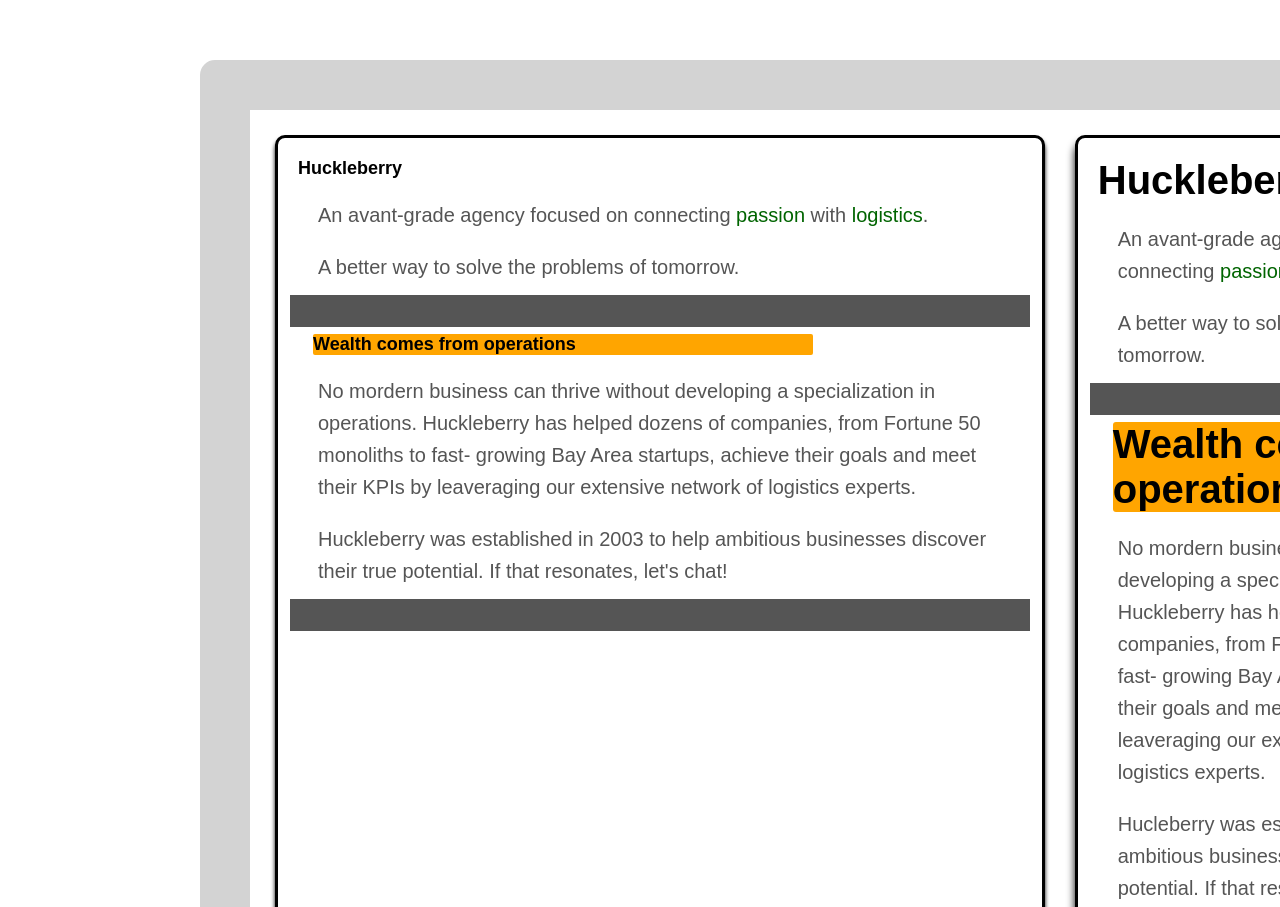
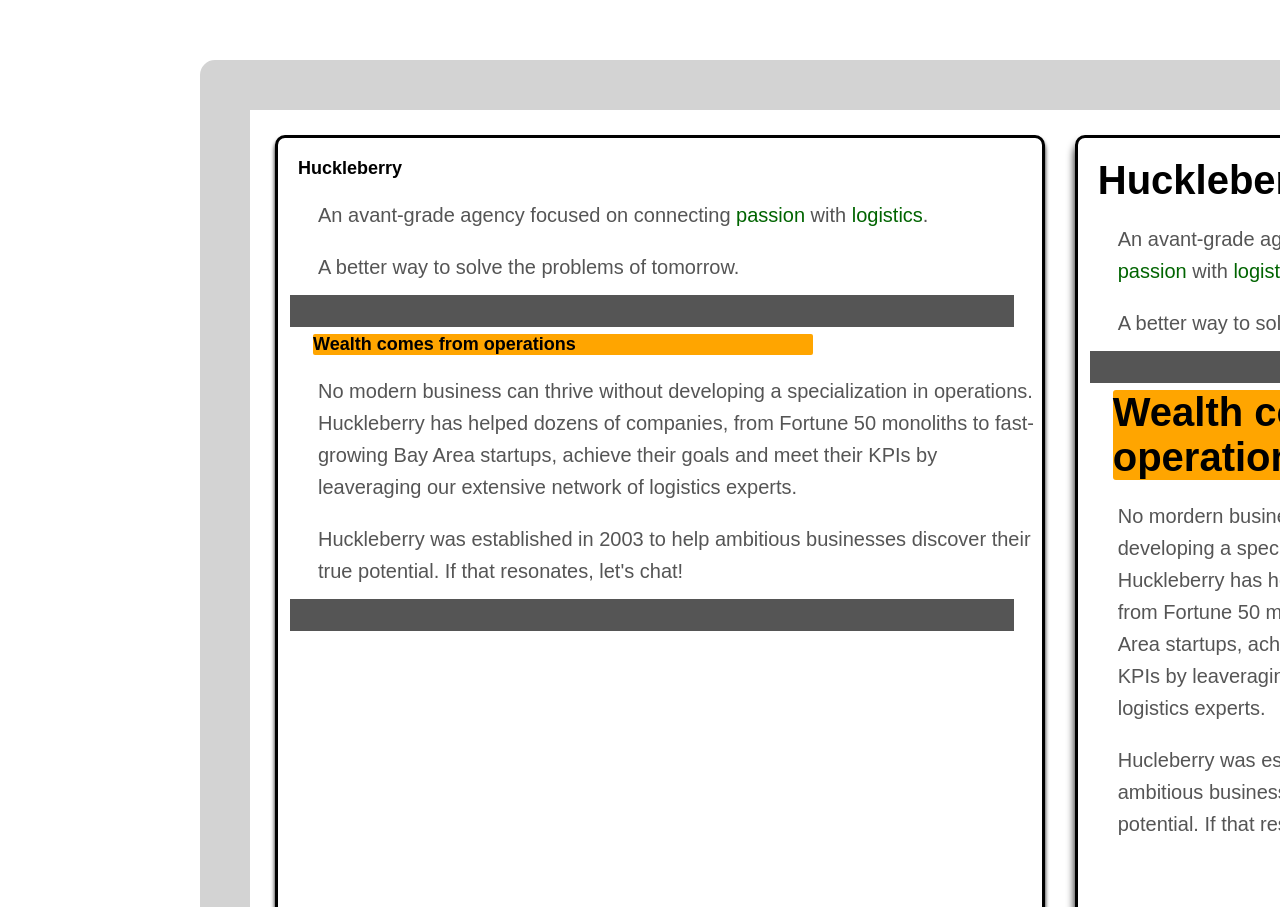
Before and after one commit to Onyinyerowland/Assignments, a plain HTML site: page Assignment 2/index.html in a window 1280 px wide. Shown: the part 140-1047 px from the top of the page. Drawn offline with Linux system fonts and the light colour scheme.

Commit message:
new commit

```diff
--- a/Assignment 2/index.html
+++ b/Assignment 2/index.html
@@ -22,7 +22,7 @@
         <div class="new"></div>
         <div class="heading"> Wealth comes from operations</div>
         <p>
-            No mordern business can thrive without developing a specialization in operations.
+            No modern business can thrive without developing a specialization in operations.
             Huckleberry has helped dozens of companies, from Fortune 50 monoliths to fast-
             growing Bay Area startups, achieve their goals and meet their KPIs by leaveraging
             our extensive network of logistics experts.
--- a/Assignment 2/style.css
+++ b/Assignment 2/style.css
@@ -30,6 +30,7 @@ p {
     font-size: 20px;
     line-height: 1.6;
     color: #555;
+    flex-wrap: wrap;
 }
 
 h1 {
@@ -87,7 +88,7 @@ body {
     background-color: #555;
     border-left: 30%;
 }
-body {
+* {
     width: 100%;
   }
 
```
